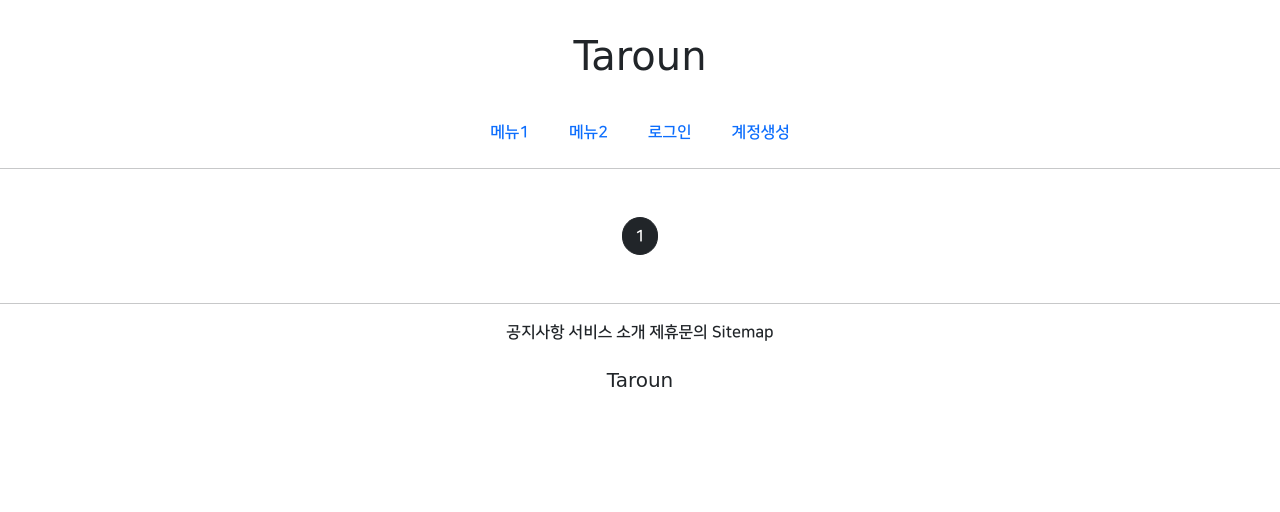
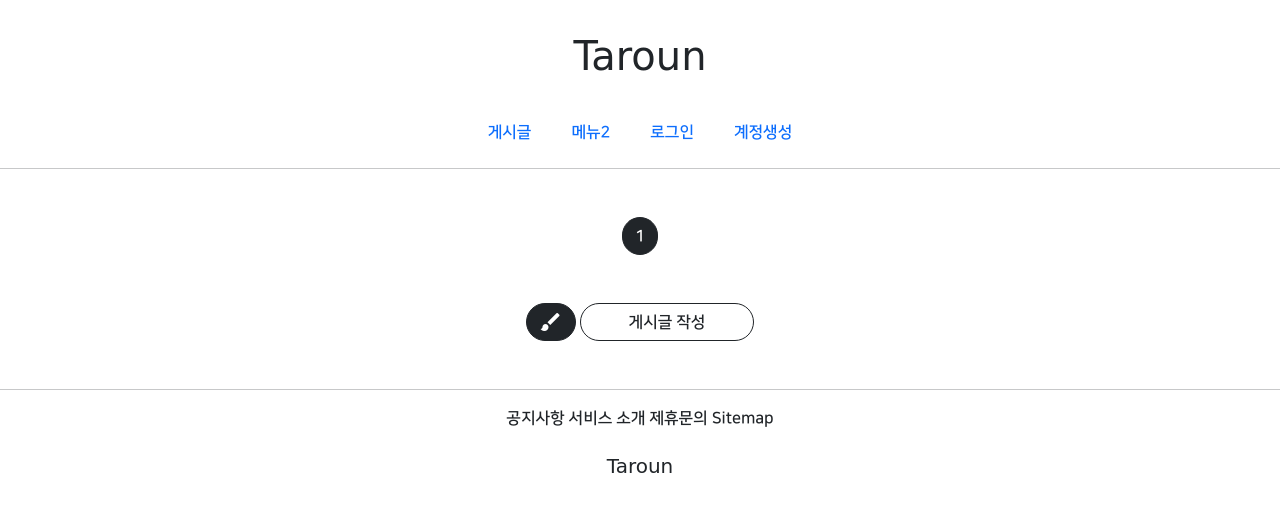
Before and after one commit to taroun/new_1ban, a Django app: page /articles/list/ in a window 1280 px wide. Shown: the top 512 px of the page. Run offline with Django 3.2, Linux system fonts and the light colour scheme; data that the repository does not hold is empty; parts of the project's set-up code (start-up, migrations or seed data) failed here and were passed over; some libraries are stand-ins or nearby versions; some web fonts are replaced.

Commit message:
8/5 new 1ban commit 3

```diff
--- a/articleapp/templates/articleapp/list.html
+++ b/articleapp/templates/articleapp/list.html
@@ -41,4 +41,15 @@
 
     {% include 'snippets/pagination.html' %}
 
+    <div class="text-center my-5">
+        <a href="{% url 'articleapp:create' %}"
+           class="btn btn-dark rounded-pill material-icons">
+            brush
+        </a>
+        <a href="{% url 'articleapp:create' %}"
+           class="btn btn-outline-dark rounded-pill px-5">
+            게시글 작성
+        </a>
+    </div>
+
 {% endblock %}
--- a/templates/header.html
+++ b/templates/header.html
@@ -5,8 +5,8 @@
     </div>
     <div class="taroun_header_button nav justify-content-center nav-pills" id="myTab">
         <span class="nav-item mx-1">
-            <a class="nav-link" href="#">
-                메뉴1
+            <a class="nav-link" href="{% url 'articleapp:list' %}">
+                게시글
             </a>
         </span>
         <span class="nav-item mx-1">
```
